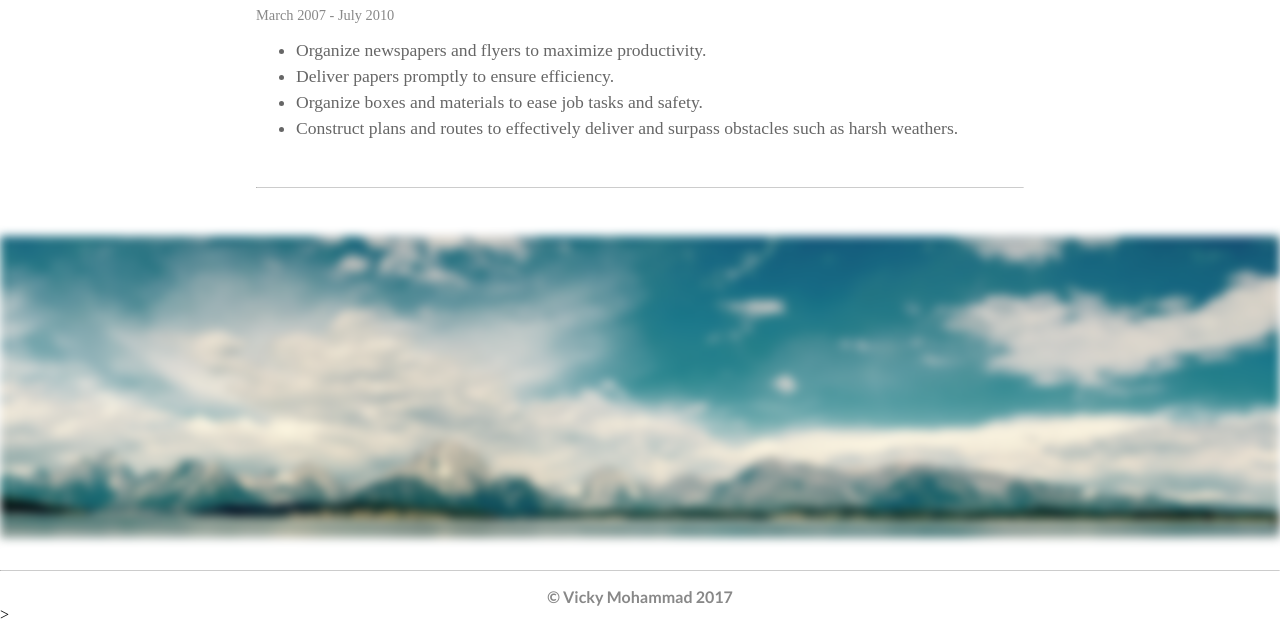
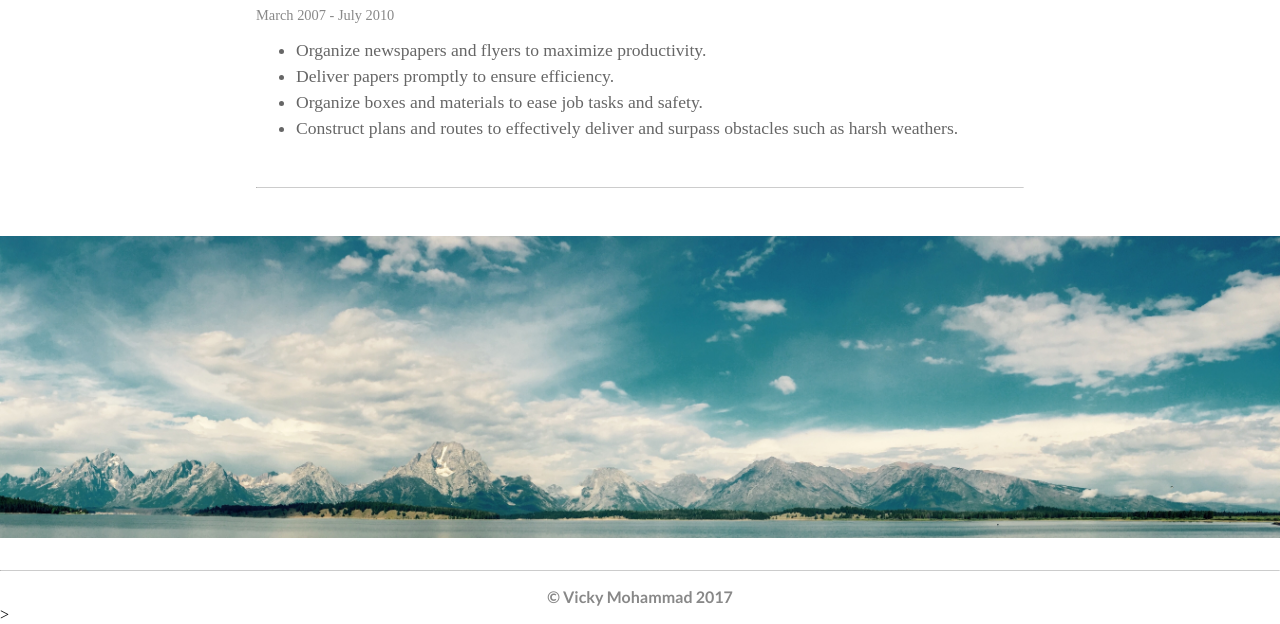
Before and after one commit to vicmoh/vicmoh.github.io, a PHP site: page / in a window 1280 px wide. Shown: the part 2520-3144 px from the top of the page. Run offline with PHP 8.4, Linux system fonts and the light colour scheme.

Commit message:
set blur off

```diff
--- a/style.css
+++ b/style.css
@@ -54,7 +54,7 @@ html, body{
     z-index: 0;
 }
 /******************************************/
-/*image content
+/*image content*/
 .razer{
     z-index: -1;
     position: absolute;
@@ -78,7 +78,7 @@ html, body{
     top: 1500;
     height: 500px;
     width: 500px;
-}*/
+}
 /******************************************/
 /*background mountain cover*/
 .head{
@@ -217,7 +217,6 @@ html, body{
     padding-top: 2em;
     background: url(Assets/Mountain.jpg) no-repeat fixed 100%;
     background-size: cover;
-    filter: blur(5px);
     z-index: 1;
 }
 /*bull point for the experience list*/
@@ -244,12 +243,12 @@ hr{
     margin-bottom: 1em;
 }
 /******************************************/
-/*
+/*universal constraint*/
 @media screen and (max-width: 1500px), screen and (max-height: 800px){
     .images{
         display: none;
     }
-}*/
+}
 @media screen and (max-width: 1200px){
     .social{
         display: none;
```
